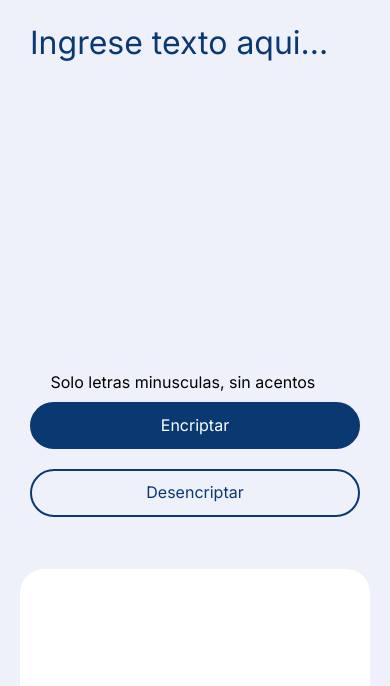
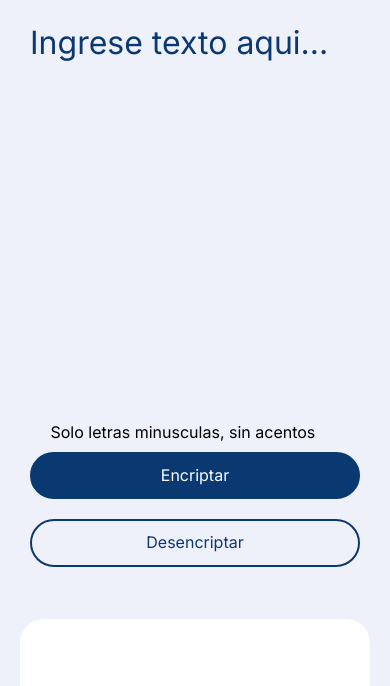
Before and after one commit to GustavoBaranda/Challenge-Oracle-ONE-Decoder, a plain HTML site: page index.html in a window 390 px wide. Shown: the part 91-777 px from the top of the page. Drawn offline with nearby package versions, Linux system fonts and the light colour scheme; some icons are missing.

Commit message:
responsive design fix

```diff
--- a/css/styles.css
+++ b/css/styles.css
@@ -235,12 +235,12 @@ footer {
 
 @media screen and (max-width: 450px){
     .encoder__content {
-        height: 550px;
+        height: 600px;
         padding: 0 10px 0 10px;
     }
 
     .encoder__input {
-        height: 350px;
+        height: 400px;
         margin: 0;
     }
 
```
